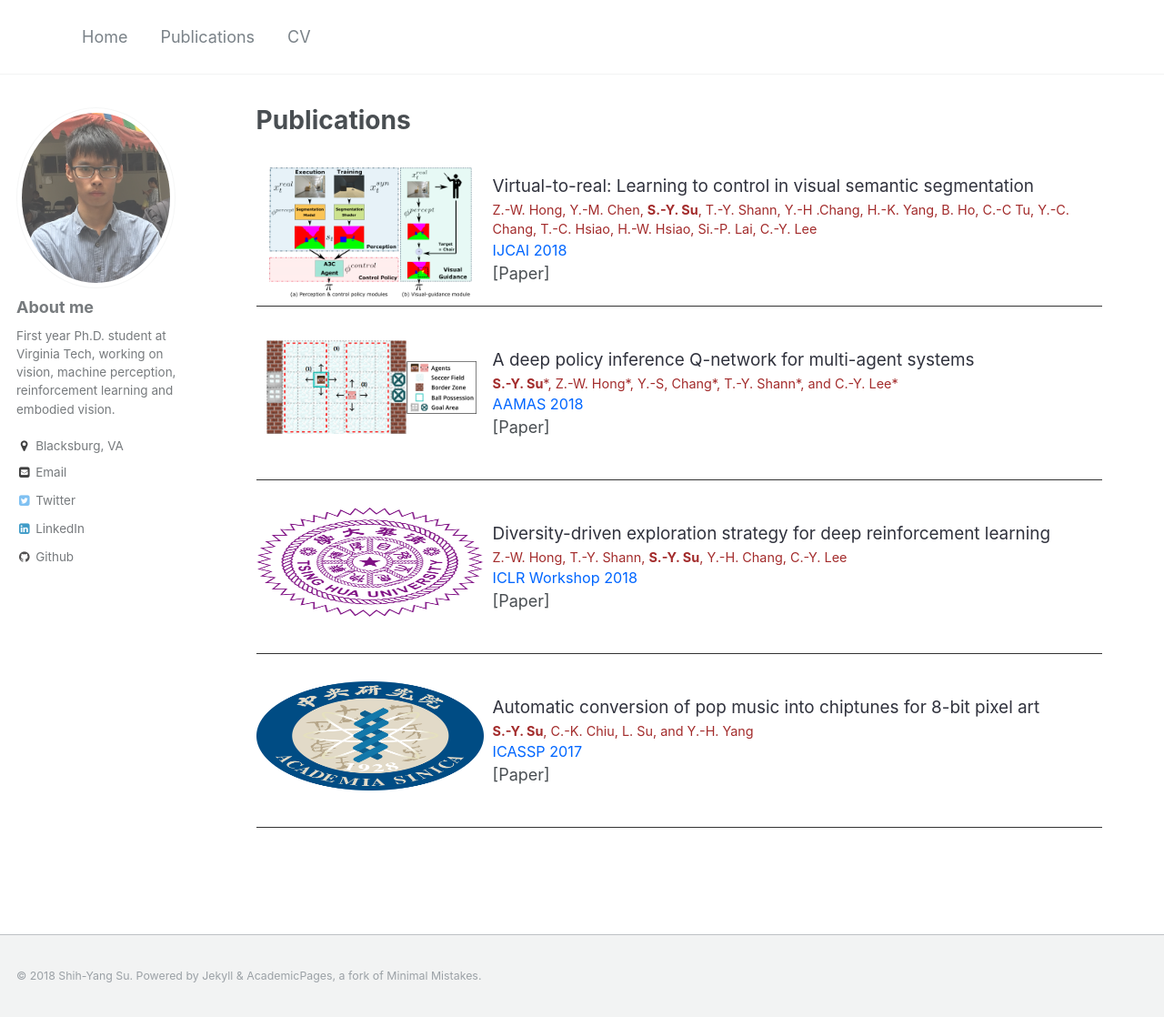
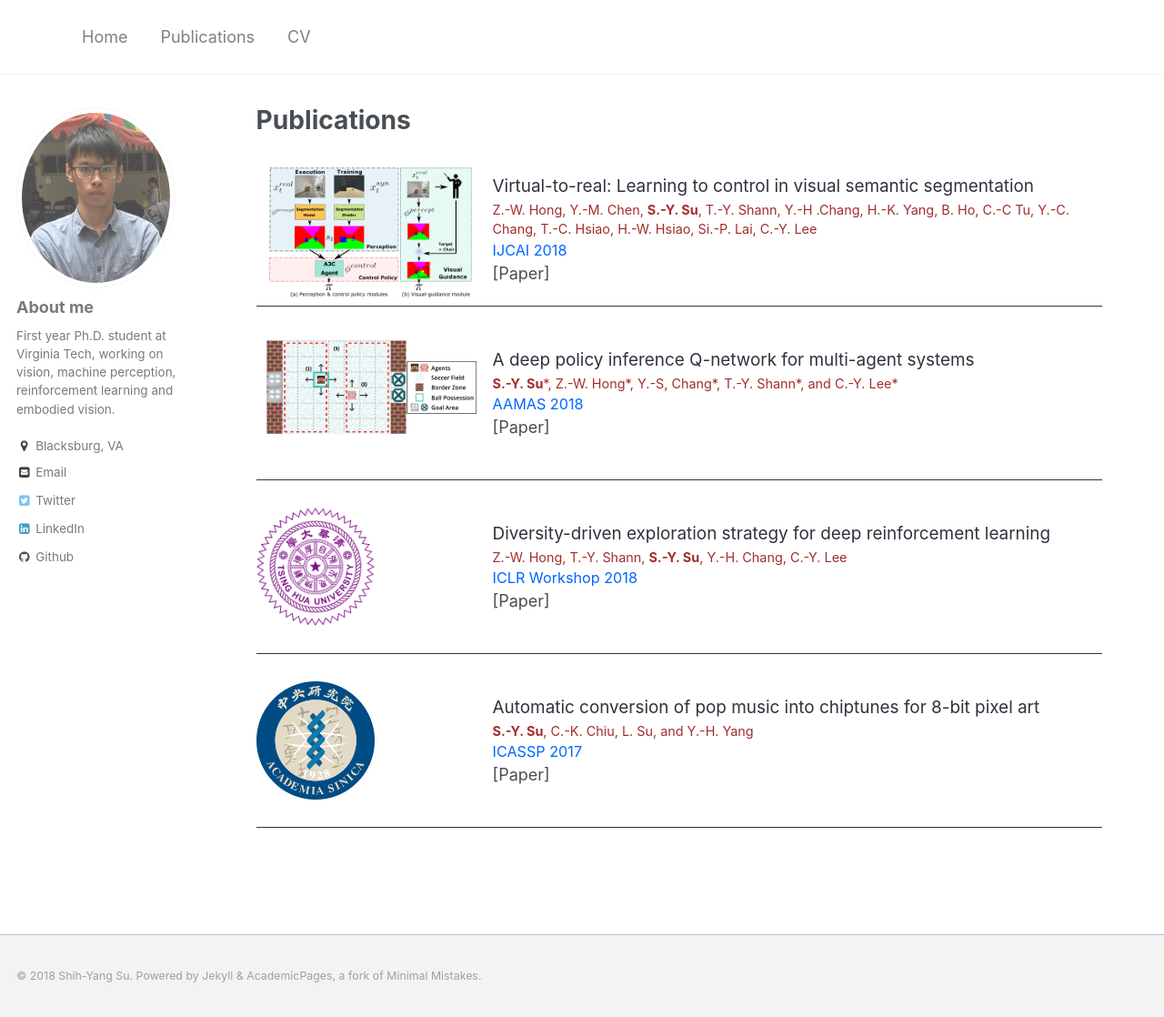
Before and after one commit to LemonATsu/LemonATsu.github.io, a Jekyll site: the page built from _pages/publications.md, in a window 1280 px wide and 1118 px high. Shown: the whole window at 91% size. Built offline with Jekyll 4.4.1, drawn with Linux system fonts in a browser that asks for light colours.

Commit message:
modify size

```diff
--- a/_pages/publications.md
+++ b/_pages/publications.md
@@ -23,7 +23,7 @@
     </div>
 </div>
 <div class="pub-container">
-    <div class="pub-thumb"><img src="https://lemonatsu.github.io/images/NTHU.png" style="width:250px;height:120px"></div>
+    <div class="pub-thumb"><img src="https://lemonatsu.github.io/images/NTHU.png" style="width:130px;height:130px"></div>
     <div class="pub-content">
         <div class="pub-title">Diversity-driven exploration strategy for deep reinforcement learning</div>
         <div class="pub-author">Z.-W. Hong, T.-Y. Shann, <b>S.-Y. Su</b>, Y.-H. Chang, C.-Y. Lee</div>
@@ -32,7 +32,7 @@
     </div>
 </div>
 <div class="pub-container">
-    <div class="pub-thumb"><img src="https://lemonatsu.github.io/images/sinica.png" style="width:250px;height:120px"></div>
+    <div class="pub-thumb"><img src="https://lemonatsu.github.io/images/sinica.png" style="width:130px;height:130px"></div>
     <div class="pub-content">
         <div class="pub-title">Automatic conversion of pop music into chiptunes for 8-bit pixel art</div>
         <div class="pub-author"><b>S.-Y. Su</b>, C.-K. Chiu, L. Su, and Y.-H. Yang</div>
```
